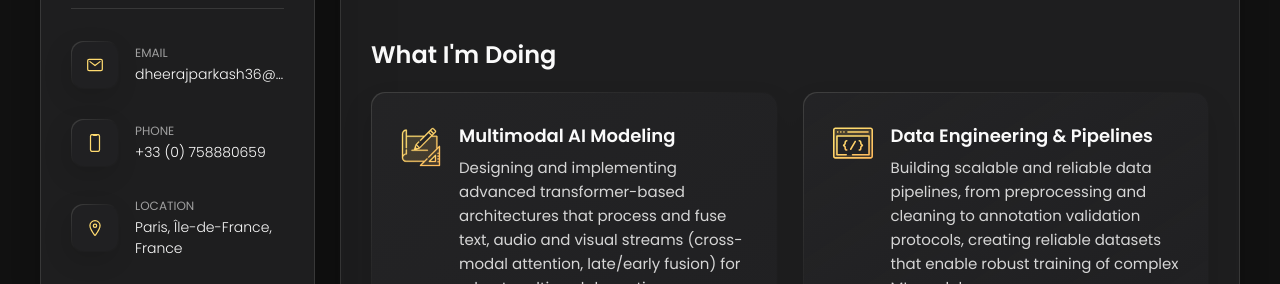
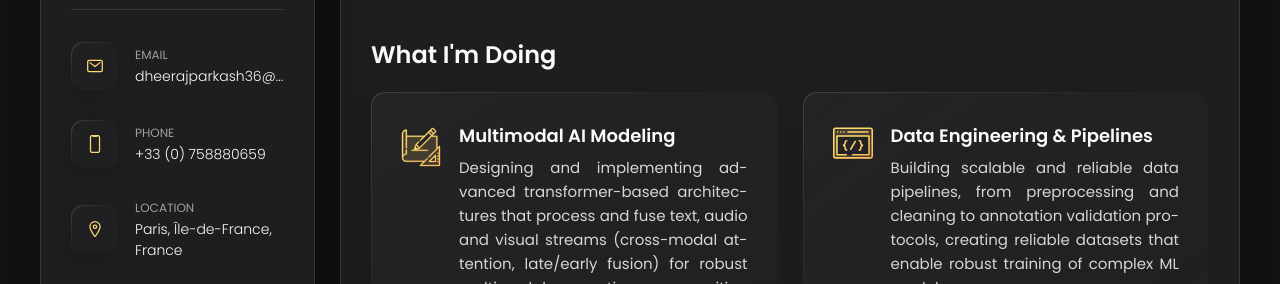
Before and after one commit to DheerajParkash/dheerajparkash.github.io, a plain HTML site: page index.html in a window 1280 px wide. Shown: the part 365-649 px from the top of the page. Drawn offline with nearby package versions, Linux system fonts and the light colour scheme.

Commit message:
alignment-update

```diff
--- a/assets/css/style.css
+++ b/assets/css/style.css
@@ -132,8 +132,15 @@
 .cv-embed p a:hover {
   background-color: hsl(45, 100%, 65%);
 }
-/*ADD-ON by Clovis Lechien*/
-
+/*ADD-ON by Dheeraj Parkash*/
+
+p {
+  text-align: justify;        /* Justify text left and right */
+  text-justify: inter-word;   /* Improve spacing between words */
+  hyphens: auto;              /* Allow hyphenation for long words */
+  line-height: 1.6;           /* Optional: improve readability */
+  margin-bottom: 1em;         /* Optional: spacing between paragraphs */
+}
 
 /*-----------------------------------*\
   #RESET
```
